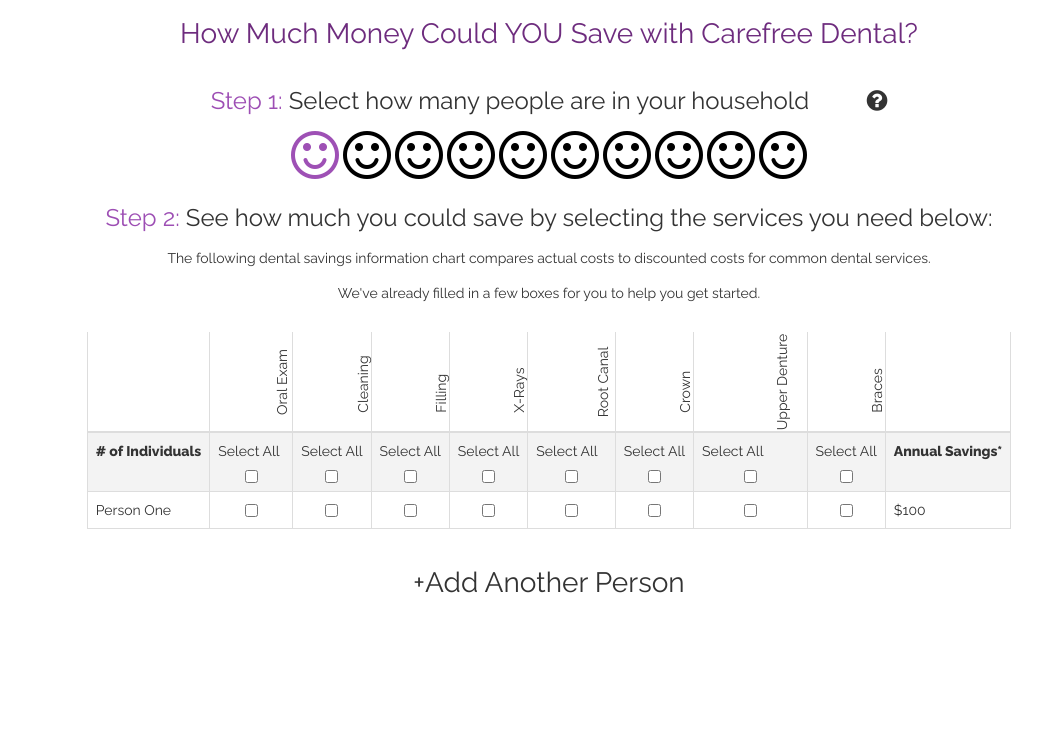
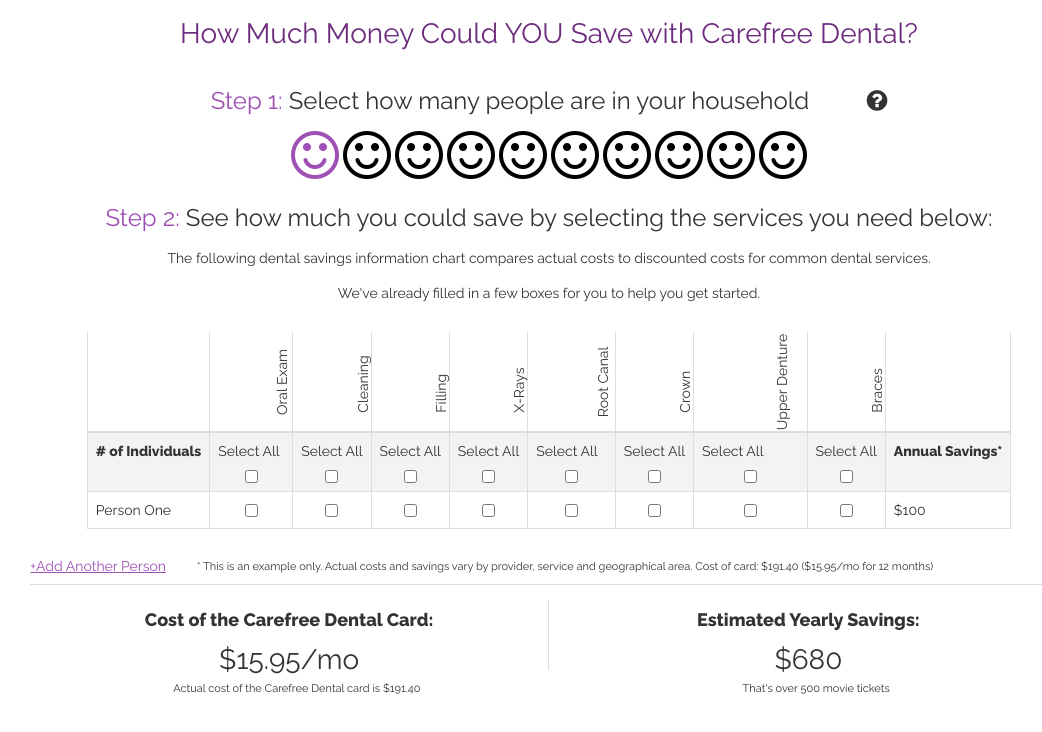
Before and after one commit to scottmc526/bkmedia, a plain HTML site: page public/index.html in a window 1280 px wide. Both pictures are taken after a click on the icon 406 px from the left and 154 px from the top of the page. Shown: the whole page, without its empty margins (91-1133 px from the left). Drawn offline with nearby package versions, Linux system fonts and the light colour scheme; some packages are replaced by stand-ins of ours.

Commit message:
rest of wireframe

```diff
--- a/public/css/main.css
+++ b/public/css/main.css
@@ -52,6 +52,7 @@
   flex-direction: column;
   align-items: center;
 }
+
 .infoRow {
   background-color: #f3f3f3;
 }
@@ -76,7 +77,45 @@
 .bold {
   font-weight: bold;
 }
-/*
-th {
-  transform: rotate(-90deg);
-}*/
+
+.addAnother {
+  display: flex;
+  flex-direction: row;
+  align-items: flex-end;
+  width: 83%;
+  height: auto;
+}
+
+.addAnother h5 {
+  color: #9e50b5;
+  cursor: pointer;
+}
+
+p {
+  margin-left: 3%;
+  font-size: 11px;
+}
+
+.costAndSavingsContainer {
+  width: 83%;
+  height: 100px;
+  border-top: 1px solid #dddddd;
+  display: flex;
+  align-items: center;
+}
+
+.costAndSavingsText {
+  display: flex;
+  flex-direction: column;
+  align-items: center;
+  width: 50%;
+  height: 70px;
+}
+
+.card {
+  border-right: 1px solid #dddddd;
+}
+
+.costAndSavingsText h1 {
+  margin: 1%;
+}
--- a/public/partials/index.html
+++ b/public/partials/index.html
@@ -49,6 +49,21 @@
         </tbody>
       </table>
     </div>
-    <h1 ng-click='selectMembers(familyArray.length + 1); highlightFaces(familyArray.length)'>+Add Another Person</h1>
+    <div class='addAnother'>
+      <h5 ng-click='selectMembers(familyArray.length + 1); highlightFaces(familyArray.length)'><u>+Add Another Person</u></h5>
+      <p>* This is an example only. Actual costs and savings vary by provider, service and geographical area. Cost of card: $191.40 ($15.95/mo for 12 months)<p>
+    </div>
+    <div class='costAndSavingsContainer'>
+      <div class='costAndSavingsText card'>
+        <h4 class='bold'>Cost of the Carefree Dental Card:</h4>
+        <h1>$15.95/mo</h1>
+        <p>Actual cost of the Carefree Dental card is $191.40</p>
+      </div>
+      <div class='costAndSavingsText'>
+        <h4 class='bold'>Estimated Yearly Savings:</h4>
+        <h1>$680</h1>
+        <p>That's over 500 movie tickets</p>
+      </div>
+    </div>
   </div>
 </div>
```
